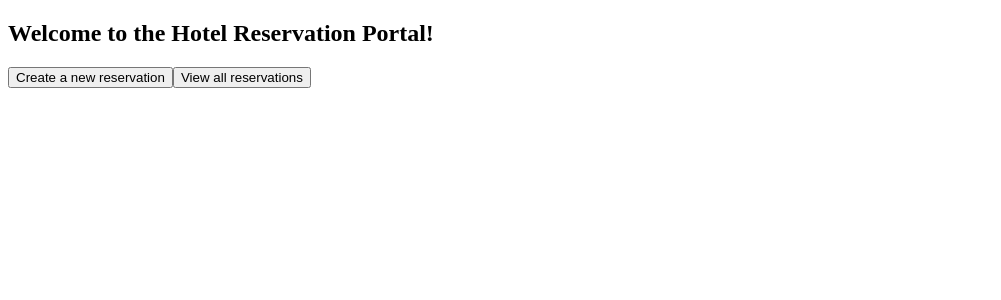
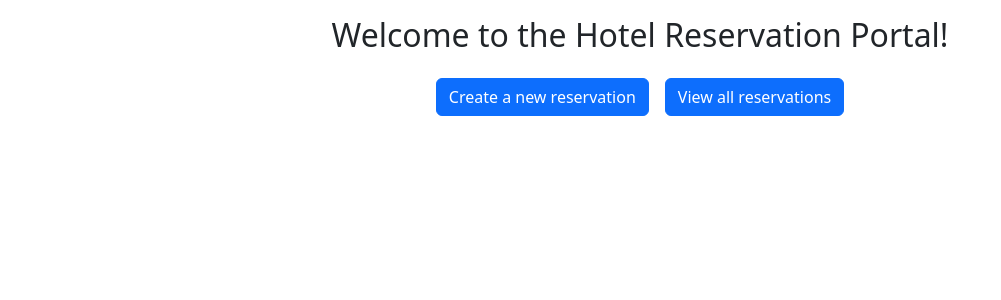
Before and after one commit to snigdharangineni/Hotel-Reservation-App, an Angular app: page / in a window 1280 px wide. Shown: the top 300 px of the page, without its empty margins (0-1001 px from the left). Built offline with nearby package versions, Linux system fonts and the light colour scheme.

Commit message:
adding styling to the application

```diff
--- a/package.json
+++ b/package.json
@@ -18,6 +18,7 @@
     "@angular/platform-browser": "^16.1.0",
     "@angular/platform-browser-dynamic": "^16.1.0",
     "@angular/router": "^16.1.0",
+    "bootstrap": "5.3",
     "rxjs": "~7.8.0",
     "tslib": "^2.3.0",
     "zone.js": "~0.13.0"
--- a/src/app/app.component.html
+++ b/src/app/app.component.html
@@ -1 +1,3 @@
-<router-outlet></router-outlet>
+<div class="container">
+    <router-outlet></router-outlet>
+</div>
--- a/src/styles.css
+++ b/src/styles.css
@@ -1 +1,2 @@
 /* You can add global styles to this file, and also import other style files */
+@import "~bootstrap/dist/css/bootstrap.min.css"
```
Also changed, not shown: 1 other file (tests, documents, lock files or other folders).
